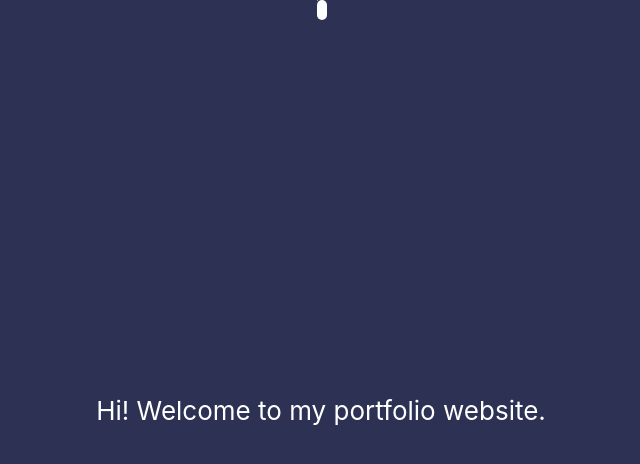
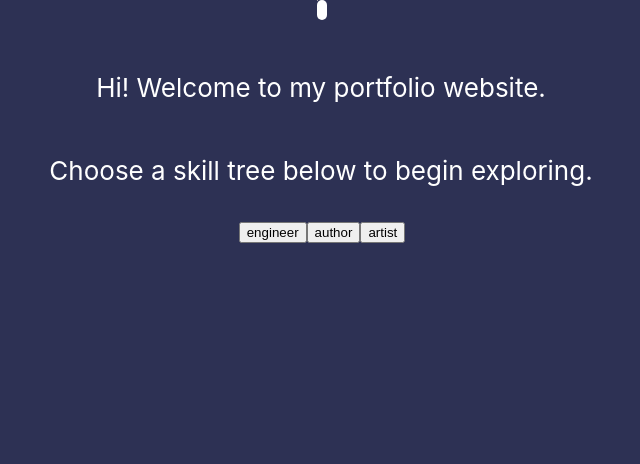
Before and after one commit to Shohan20lac/PortfolioV3, a React (Create React App) app: page / in a window 1280 px wide. Shown: the top 464 px of the page, without its empty margins (318-958 px from the left). Built offline with nearby package versions, Linux system fonts and the light colour scheme; grey boxes are pictures that could not be loaded.

Commit message:
started using hooks and buttons

```diff
--- a/src/App.css
+++ b/src/App.css
@@ -46,6 +46,17 @@
     flex-direction: row;
     max-height: 20%;
     border-radius: 5px;
+    animation: slideIn 1s forwards;
+}
+
+@keyframes slideIn {
+    from {
+        transform: translateY(-100%);
+    }
+
+    to {
+        transform: translateY(0);
+    }
 }
 
 .profile-pic-container {
@@ -107,6 +118,7 @@
 
 p {
     color: white;
+    text-align:center;
 }
 
 .typewriter {
@@ -114,9 +126,8 @@ p {
     align-items: center;
     justify-content: center;
     flex:1;
+    flex-direction: column;
 }
-
-
 
 .typewriter p {
     border-right: 2px solid transparent;  /*Add a blinking cursor effect */
@@ -134,7 +145,6 @@ p {
         width: 100%;
     }
 }
-
 
 @media (min-width: 400px) {
      /*If viewport height is greater than 600px, override sizing based on viewport height */
--- a/src/App.js
+++ b/src/App.js
@@ -1,14 +1,17 @@
 import logo from './logo.svg';
 import './App.css';
 import TopNav from './components/TopNav';
-import WelcomeText from './components/WelcomeText';
+import WelcomeScreen from './components/WelcomeScreen';
+import Foreground from './components/Foreground';
+
 
 function App() {
     return (
         <div className = "App-header">
             <TopNav />
 
-            <WelcomeText/>
+            <Foreground />
+
         </div>
   );
 }
--- /dev/null
+++ b/src/components/ArtistScreen.js
@@ -0,0 +1,12 @@
+import { React, useState } from 'react';
+
+function ArtistScreen () {
+
+    return (
+        <>
+            <p> This is the artist screen </p>
+        </>
+    );
+}
+
+export default ArtistScreen;
--- /dev/null
+++ b/src/components/AuthorScreen.js
@@ -0,0 +1,14 @@
+import { React, useState } from 'react';
+
+function AuthorScreen () {
+
+    return (
+        <>
+
+            <p> This is the author screen </p>
+
+        </>
+    );
+}
+
+export default AuthorScreen;
--- /dev/null
+++ b/src/components/Button.js
@@ -0,0 +1,19 @@
+import { React, useState } from 'react';
+import PropTypes from 'prop-types';
+
+function Button(props) {
+
+    let label = props.label;
+
+
+    return (
+        <button
+            /*className={`button ${customClassName}`}>*/
+            className="button"
+        >
+            {label}
+        </button>
+    );    // TODO: remember the use of $ and ``
+}
+
+export default Button;
--- /dev/null
+++ b/src/components/Buttons.js
@@ -0,0 +1,33 @@
+import { React, useState } from 'react';
+import Button from './Button';
+import PropTypes from 'prop-types';
+
+const identityTypes = [
+    "engineer",
+    "author",
+    "artist"
+]
+
+function Buttons(props) {
+
+    return (
+        <div>
+            {identityTypes.map (
+                (identity, index) => (
+                    <Button
+                        index={index}
+                        label={identity}
+                    />
+                )
+            )}
+        </div>
+    )
+
+}
+
+Button.propTypes = {
+    value: PropTypes.string.isRequired,
+    customClassName: PropTypes.string.isRequired
+};
+
+export default Buttons;
--- /dev/null
+++ b/src/components/EngineerScreen.js
@@ -0,0 +1,14 @@
+import { React, useState } from 'react';
+
+function EngineerScreen() {
+
+    return (
+        <>
+
+            <p> This is the Engineer screen. </p>
+
+        </>
+    );
+}
+
+export default EngineerScreen;
--- /dev/null
+++ b/src/components/Foreground.js
@@ -0,0 +1,46 @@
+import { React , useState }from 'react';
+import ReactDOM from 'react-dom/client';
+import WelcomeScreen from './WelcomeScreen';
+import EngineerScreen from './EngineerScreen';
+import AuthorScreen from './AuthorScreen';
+import ArtistScreen from './ArtistScreen';
+
+const screenModes = [
+    "welcome",
+    "engineer",
+    "author",
+    "artist"
+]
+
+function Foreground() {
+
+    const [currentScreen, setCurrentScreen] = useState("welcome");
+
+    const goToEngineer = () => {
+        setCurrentScreen("engineer");
+    };
+
+    const goToAuthor = () => {
+        setCurrentScreen("author");
+    };
+
+    const goToArtist = () => {
+        setCurrentScreen("artist");
+    };
+
+    return (
+        <p>
+            {currentScreen === "welcome" &&
+                <WelcomeScreen
+                goToEngineer = {goToEngineer}
+                goToAuthor   = {goToAuthor}
+                goToArtist   = {goToArtist}
+                />}
+            {currentScreen === "engineer" && <EngineerScreen/>}
+            {currentScreen === "author"   && <AuthorScreen  />}
+            {currentScreen === "artist"   && <ArtistScreen  />}
+        </p>
+    );
+}
+
+export default Foreground;
--- /dev/null
+++ b/src/components/WelcomeScreen.js
@@ -0,0 +1,38 @@
+import React from 'react';
+import ReactDOM from 'react-dom/client';
+import Buttons from './Buttons'
+
+async function typeText(element) {
+    const content = element.innerHTML;
+    element.innerHTML = '';
+
+    for (let i = 0; i < content.length; i++) {
+        element.innerHTML += content[i];
+        await new Promise(resolve => setTimeout(resolve, 50)); // Typing speed in milliseconds
+    }
+}
+async function animateParagraphs() {
+    const textElements = document.querySelectorAll('.text');
+    for (const textElement of textElements) {
+        await typeText(textElement);
+        await new Promise(resolve => setTimeout(resolve, 1000)); // Delay between paragraphs
+    }
+}
+
+function WelcomeScreen(props) {
+
+    return (
+        <div className="typewriter">
+            <p> Hi! Welcome to my portfolio website.<br/></p>
+            <p> Choose a skill tree below to begin exploring.</p>
+            <Buttons
+                flexDir="row"
+                goToEngineer = {props.goToEngineer}
+                goToAuthor   = {props.goToAuthor}
+                gotoArtist   = {props.gotoArtist}
+            />
+        </div>
+    );
+}
+
+export default WelcomeScreen;
--- a/src/components/WelcomeText.js
+++ /dev/null
@@ -1,12 +0,0 @@
-import React from 'react';
-import ReactDOM from 'react-dom/client';
-
-function WelcomeText () {
-    return (
-        <div className="typewriter">
-            <p> Hi! Welcome to my portfolio website.</p>
-        </div>
-    );
-}
-
-export default WelcomeText;
```
Also changed, not shown: src/components/TopNav.js (+7 -2 lines).
